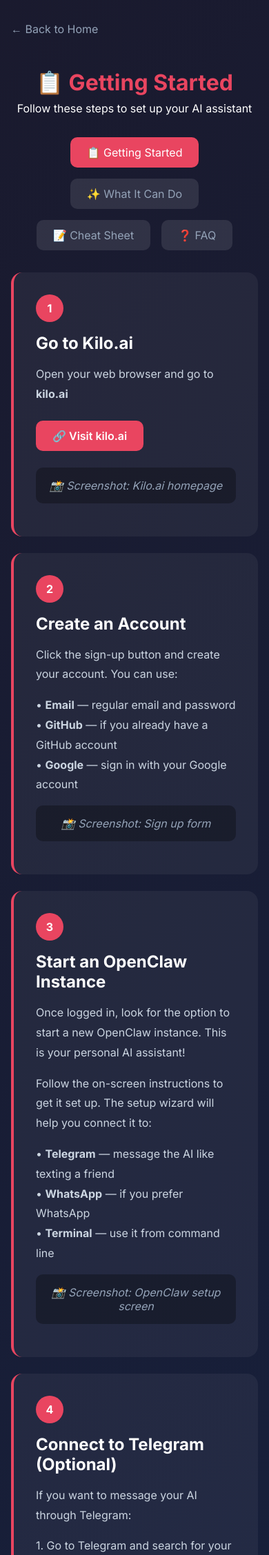
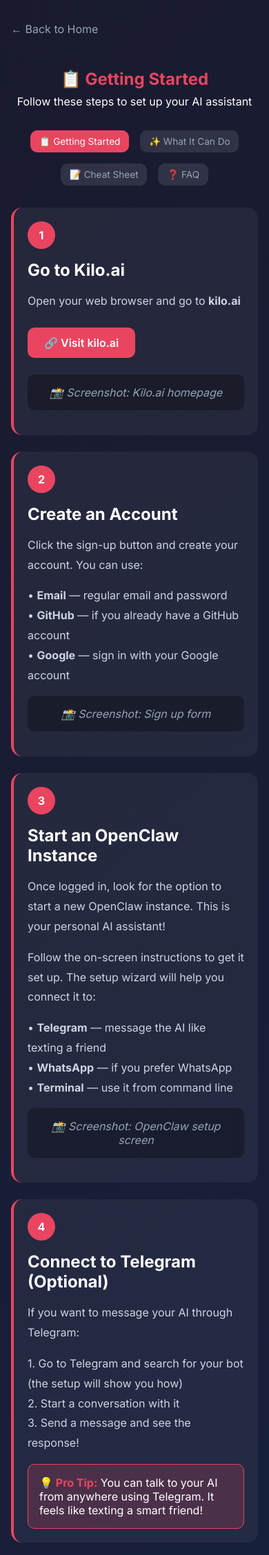
Before and after one commit to Liberty-Emporium/Bradley-Guide, a Flask app: page /getting-started in a window 390 px wide. Shown: the top 2255 px of the page at 69% size. Run offline with Flask 3, Linux system fonts and the light colour scheme.

Commit message:
Make all pages mobile responsive

```diff
--- a/templates/activities.html
+++ b/templates/activities.html
@@ -21,6 +21,7 @@
         .activity-examples { background: rgba(233,69,96,0.1); border-radius: 10px; padding: 1rem; margin-top: 1rem; }
         .activity-examples strong { color: #e94560; }
         .activity-examples code { background: rgba(0,0,0,0.3); padding: 0.2rem 0.5rem; border-radius: 4px; font-family: monospace; }
+        @media (max-width: 600px) { h1 { font-size: 1.5rem; } .nav a { padding: 0.5rem 0.8rem; font-size: 0.85rem; } }
         .back-link { display: inline-block; color: #94a3b8; text-decoration: none; margin-bottom: 1rem; }
     </style>
 </head>
--- a/templates/cheatsheet.html
+++ b/templates/cheatsheet.html
@@ -23,6 +23,7 @@
         .command-desc { color: #94a3b8; text-align: right; }
         .tip { background: rgba(233,69,96,0.1); border-left: 3px solid #e94560; padding: 1rem; margin: 1rem 0; border-radius: 0 10px 10px 0; }
         .tip strong { color: #e94560; }
+        @media (max-width: 600px) { h1 { font-size: 1.5rem; } .nav a { padding: 0.5rem 0.8rem; font-size: 0.85rem; } }
         .back-link { display: inline-block; color: #94a3b8; text-decoration: none; margin-bottom: 1rem; }
     </style>
 </head>
--- a/templates/faq.html
+++ b/templates/faq.html
@@ -20,6 +20,7 @@
         .faq p { color: #cbd5e1; line-height: 1.6; }
         .answer { margin-top: 1rem; padding-top: 1rem; border-top: 1px solid rgba(255,255,255,0.1); }
         .answer p { color: #94a3b8; }
+        @media (max-width: 600px) { h1 { font-size: 1.5rem; } .nav a { padding: 0.5rem 0.8rem; font-size: 0.85rem; } }
         .back-link { display: inline-block; color: #94a3b8; text-decoration: none; margin-bottom: 1rem; }
     </style>
 </head>
--- a/templates/getting-started.html
+++ b/templates/getting-started.html
@@ -33,6 +33,12 @@
 
         .back-link { display: inline-block; color: #94a3b8; text-decoration: none; margin-bottom: 1rem; }
         .back-link:hover { color: #e94560; }
+
+        @media (max-width: 600px) {
+            h1 { font-size: 1.5rem; }
+            .step { padding: 1.25rem; }
+            .nav a { padding: 0.5rem 0.8rem; font-size: 0.85rem; }
+        }
     </style>
 </head>
 <body>
@@ -110,4 +116,14 @@
         </nav>
     </div>
 </body>
-</html>
+</html>        @media (max-width: 600px) {
+            h1 { font-size: 1.5rem; }
+            .step { padding: 1.25rem; }
+            .nav a { padding: 0.5rem 0.8rem; font-size: 0.85rem; }
+        }
+
+        @media (max-width: 600px) {
+            h1 { font-size: 1.5rem; }
+            .step { padding: 1.25rem; }
+            .nav a { padding: 0.5rem 0.8rem; font-size: 0.85rem; }
+        }
```
Also changed, not shown: templates/index.html (+13 -0 lines).
